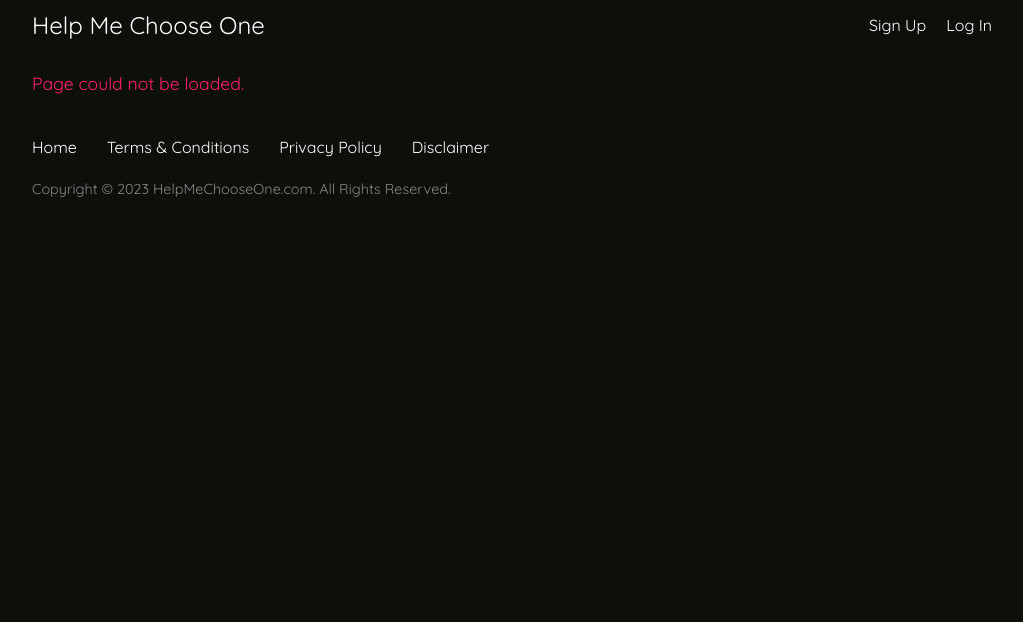
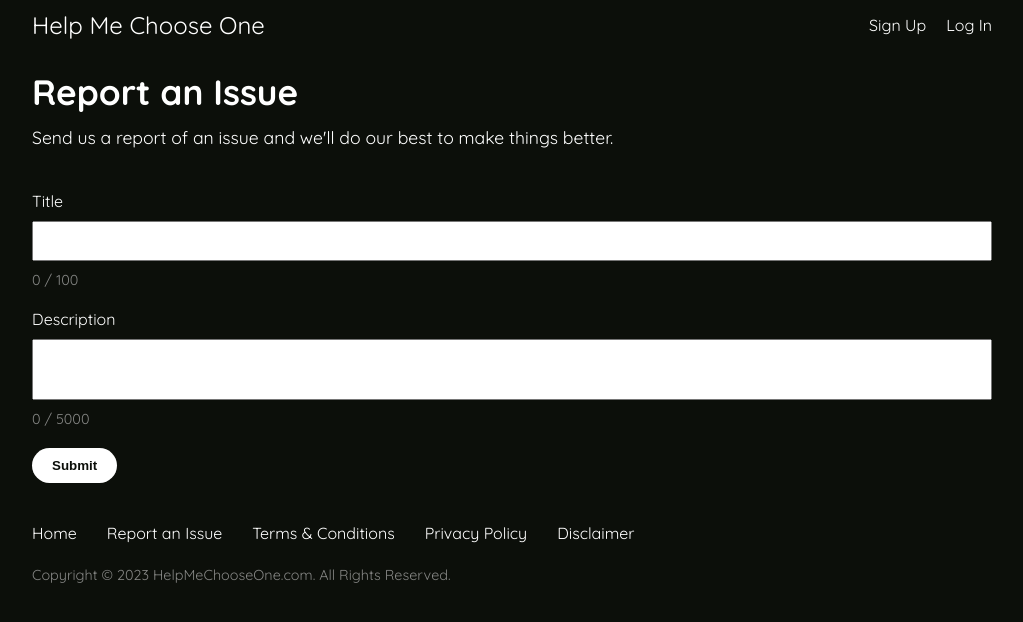
Before and after one commit to johnnyfwk/help-me-choose-one-front-end, a React (Create React App) app: page /report in a window 1280 px wide. Before the commit this address led to /log-in. Shown: the top 622 px of the page, without its empty margins (128-1151 px from the left). Built offline with nearby package versions, Linux system fonts and the light colour scheme; no server answers.

Commit message:
Made image URL error message more detailed, added 'report an issue' link to footer.

```diff
--- a/src/components/CommentCard.jsx
+++ b/src/components/CommentCard.jsx
@@ -146,8 +146,7 @@ export default function CommentCard({
 
     function onClickReportCommentButton() {
         setIsReportCommentButtonVisible(false);
-        navigate(`/report/?report_owners_id=${userLoggedIn.user_id}&report_owners_name=${userLoggedIn.username}&post_id=${comment.comment_post_id
-        }&post_owners_id=null&post_owners_name=&comment_id=${comment.comment_id}&comment_owners_id=${comment.comment_owner_id}&comment_owners_name=${comment.username}`);
+        navigate(`/report/?report_owners_id=${userLoggedIn.user_id}&report_owners_name=${userLoggedIn.username}&post_id=${comment.comment_post_id}&post_owners_id=null&post_owners_name=&comment_id=${comment.comment_id}&comment_owners_id=${comment.comment_owner_id}&comment_owners_name=${comment.username}`);
         window.scrollTo(0, 0);
     }
 
--- a/src/components/Footer.jsx
+++ b/src/components/Footer.jsx
@@ -1,6 +1,10 @@
+import { useContext } from "react";
+import { UserContext } from "../contexts/UserContext";
 import { Link } from "react-router-dom";
 
 export default function Footer() {
+    const {userLoggedIn, setUserLoggedIn} = useContext(UserContext);
+
     function onClickFooterLinks() {
         window.scrollTo(0, 0);
     }
@@ -11,6 +15,7 @@ export default function Footer() {
                 <Link to="/">Home</Link>
                 {/* <Link to="/about">About</Link>
                 <Link to="/contact">Contact</Link> */}
+                <Link to={`/report/?report_owners_id=${userLoggedIn.user_id ? userLoggedIn.user_id : null}&report_owners_name=${userLoggedIn.username ? userLoggedIn.username : ""}&post_id=null&post_owners_id=null&post_owners_name=&comment_id=null&comment_owners_id=null&comment_owners_name=`}>Report an Issue</Link>
                 <Link to="/terms-and-conditions">Terms & Conditions</Link>
                 <Link to="/privacy-policy">Privacy Policy</Link>
                 <Link to="/disclaimer">Disclaimer</Link>
--- a/src/components/Nav.jsx
+++ b/src/components/Nav.jsx
@@ -26,8 +26,8 @@ export default function Nav({isNavVisible, setIsNavVisible, onClickLogOutButton}
 
             {Object.keys(userLoggedIn).length === 0
                 ? <>
-                <Link to="/sign-up" id="sign-up-link">Sign Up</Link>
-                <Link to="/log-in" id="log-in-link">Log In</Link>
+                    <Link to="/sign-up" id="sign-up-link">Sign Up</Link>
+                    <Link to="/log-in" id="log-in-link">Log In</Link>
                 </>
                 : <>
                     <Link to="/create-post">Create Post</Link>
--- a/src/pages/Profile.jsx
+++ b/src/pages/Profile.jsx
@@ -448,7 +448,7 @@ export default function Profile({
                                 />
                                 {isEditAvatarUrlValid === null || isEditAvatarUrlValid === true
                                     ? null
-                                    : <span className="error">Please enter a valid image URL</span>
+                                    : <span className="error">Image URL should include '.jpg', '.jpeg', '.png', '.gif', '.bmp', '.webp', or '.svg' file extensions and not include any spaces.</span>
                                 }
                                 <div>
                                     <button
--- a/src/pages/Report.jsx
+++ b/src/pages/Report.jsx
@@ -24,11 +24,6 @@ export default function Report({setIsReportSentMessageVisible, setIsReportNotSen
     const descriptionInputMaxLength = 5000;
 
     const navigate = useNavigate();
-    useEffect(() => {
-        if (Object.keys(userLoggedIn).length === 0) {
-            navigate("/log-in");
-        }
-    }, [userLoggedIn]);
 
     function handleTitleInput(event) {
         setTitleInput(event.target.value);
@@ -61,8 +56,7 @@ export default function Report({setIsReportSentMessageVisible, setIsReportNotSen
 
             <header>
                 <h1>Report an Issue</h1>
-                <p>Send us a report of an issue and we'll do our best to fix it.</p>
-                <p>If the issue is regarding a post or comment, please find the specific one, click on the three dots and then 'Report'.</p>
+                <p>Send us a report of an issue and we'll do our best to make things better.</p>
             </header>
 
             <main>
--- a/src/pages/SignUp.jsx
+++ b/src/pages/SignUp.jsx
@@ -182,7 +182,7 @@ export default function SignUp({setIsAccountCreatedMessageVisible, setIsAccountN
                         />
                         {isAvatarUrlValid === null || isAvatarUrlValid === true
                             ? null
-                            : <span className="error">Please enter a valid image URL</span>
+                            : <span className="error">Image URL should include '.jpg', '.jpeg', '.png', '.gif', '.bmp', '.webp', or '.svg' file extensions and not include any spaces.</span>
                         }
                     </div>
 
```
